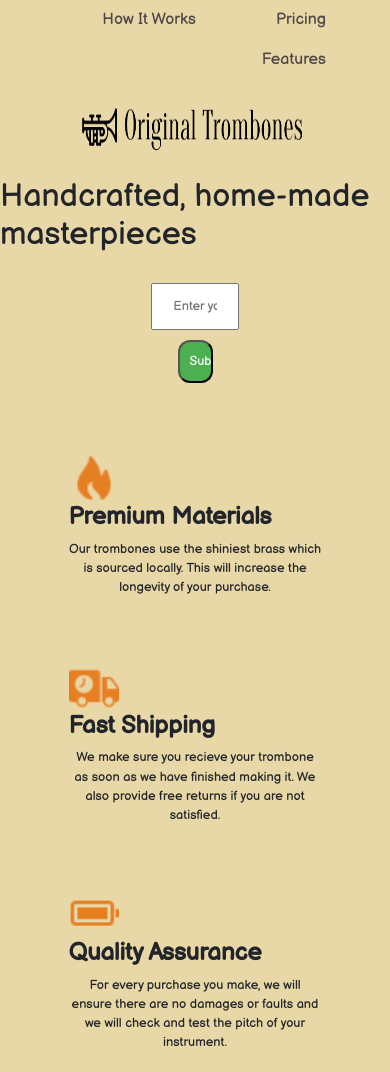
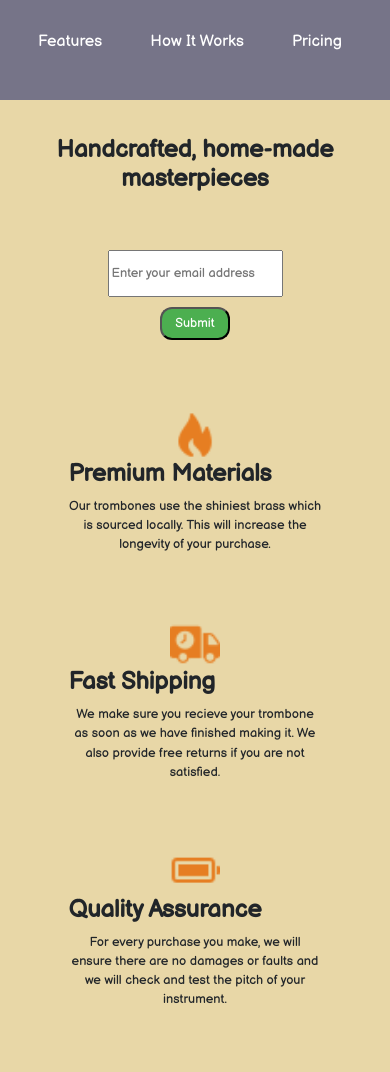
Before and after one commit to u-uysal/Build-a-Product-Landing-Page, a plain HTML site: page index.html in a window 390 px wide. Shown: the top 1072 px of the page. Drawn offline with nearby package versions, Linux system fonts and the light colour scheme.

Commit message:
add media query

```diff
--- a/style.css
+++ b/style.css
@@ -6,6 +6,15 @@
 body {
   background-color: #e8d7a7;
   font-family: "Balsamiq Sans", cursive;
+}
+
+#header {
+  display: flex;
+  position: sticky;
+  background-color: rgb(118, 116, 136);
+  color: white;
+  top: 0;
+  width: 100%;
 }
 ul {
   list-style-type: none;
@@ -21,10 +30,9 @@ li {
 
 li a {
   display: block;
-  color: rgb(78, 72, 72);
+  color: white;
   text-align: center;
   padding: 1.5em 1em;
-
   text-decoration: none;
   font-size: 1em;
 }
@@ -34,7 +42,10 @@ li a {
   margin-left: 3em;
   margin-right: 0;
 }
-header h2 {
+.nav-link {
+  padding: 30px 0;
+}
+#second-header h2 {
   display: block;
   font-size: 1.5em;
   text-align: center;
@@ -88,13 +99,13 @@ img {
   width: 50px;
   height: 50px;
 }
-#visual-data {
+#video-player {
   margin: 50px auto;
   width: 50%;
   padding: 10px;
   border: 1px solid green;
 }
-#content {
+#pricing {
   margin: auto;
   width: 80%;
 }
@@ -124,3 +135,39 @@ footer h6 {
   color: white;
   padding: 20px;
 }
+@media screen and (max-width: 672px) {
+  #header-img {
+    display: none;
+  }
+  ul {
+    height: 100px;
+  }
+  input[type="email"] {
+    width: 100%;
+    padding: 12px 2px;
+    margin: 10px auto;
+    display: block;
+    font-size: 0.8em;
+  }
+  .button {
+    background-color: #4caf50;
+    width: 40%;
+    color: white;
+    padding: 5px;
+    text-align: center;
+    display: inline-block;
+    font-size: 0.8em;
+    margin-left: 30%;
+    cursor: pointer;
+    border-radius: 12px;
+  }
+  .icon {
+    text-align: center;
+  }
+  #video-player {
+    margin: 30px auto;
+    width: 90%;
+    padding: 10px;
+    border: 1px solid green;
+  }
+}
```
